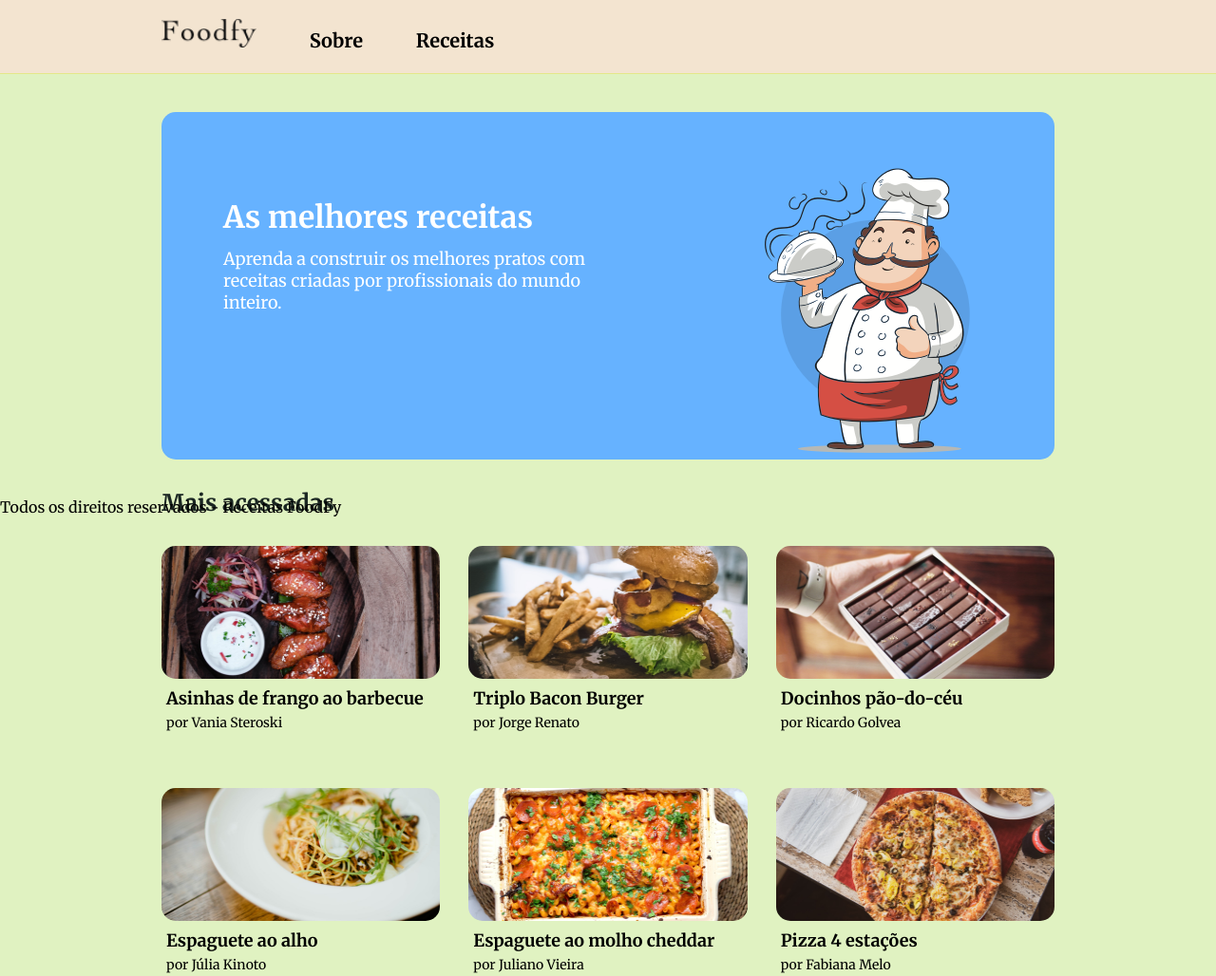
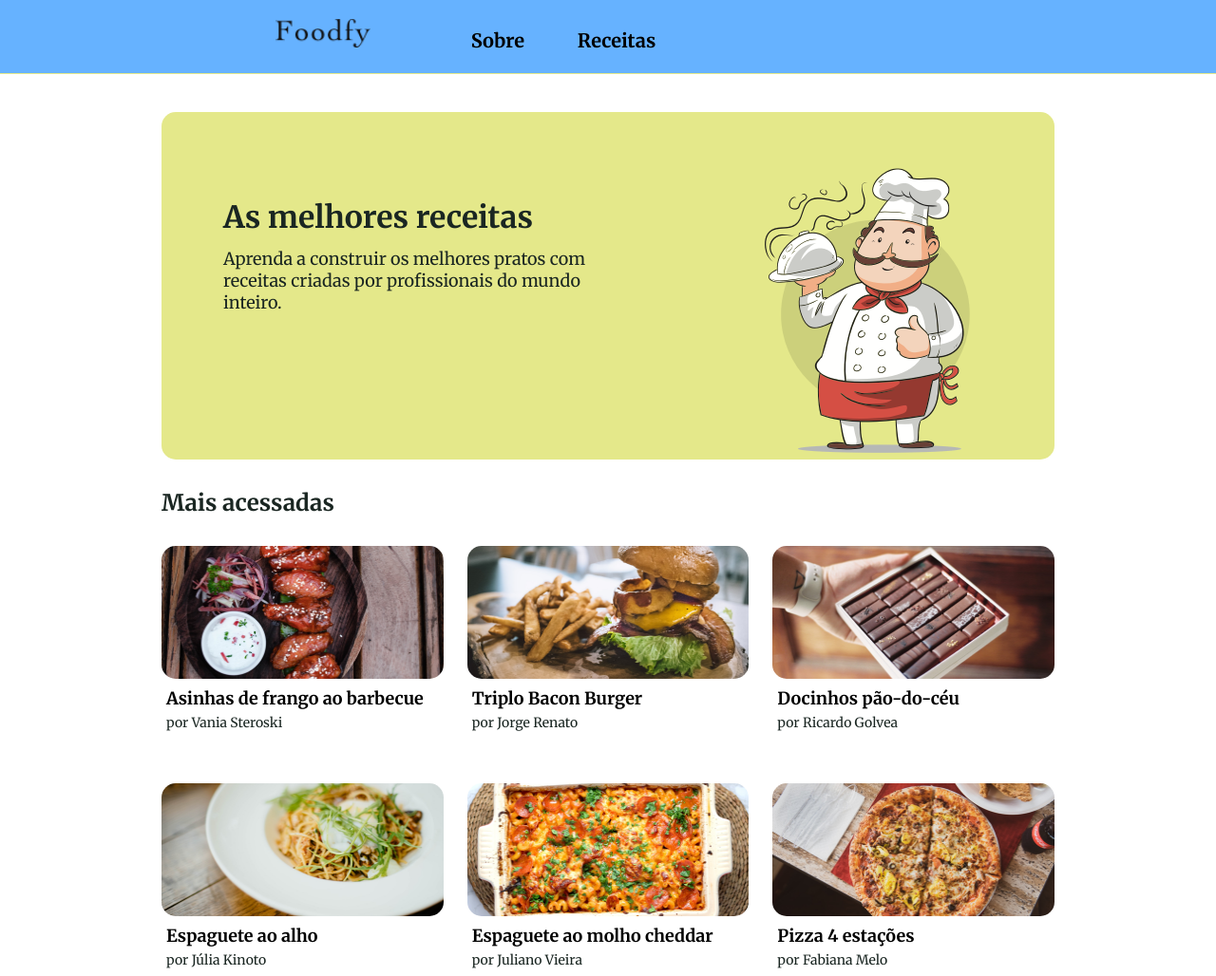
Before and after one commit to polyanetuag/FoodFy, a plain HTML site: page index.html in a window 1280 px wide. Shown: the top 1028 px of the page at 95% size. Drawn offline with Linux system fonts and the light colour scheme.

Commit message:
Modificações

```diff
--- a/style.css
+++ b/style.css
@@ -5,20 +5,21 @@
 }
 
 body {
-    background: #E0F2C1;
-    color: black;
+    background: rgba(255, 255, 255, 0.85);
+    color:#1A2622;
     font-family: 'Merriweather', serif;
 }
 
 header {
     padding: 20px;
     border-bottom: 1px solid #E4E88A ;
-    background: rgb(243, 228, 208);
+    background: #66B2FF;
 }
 
 header img {
     width: 100px;
-    margin-left: 150px;
+    margin-left: 270px;
+    margin-right: 50px;
 }
 
 header h2 a {
@@ -29,19 +30,19 @@ header h2 a {
 }
 
 header h2 a:hover {
-    color: blue;
+    color: white;
     transition: 200ms;
 }
 .block {
     margin: 40px auto;
     width: 940px;
     height: 366px;
-    background-color: #66B2FF;
+    background-color:  #E4E88A;
     border-radius: 15px;
 }
 
 #intro {
-    color: white;
+    color:#1A2622;
     width: 940px;
     height: 366px;
     padding-left: 15px;
@@ -79,10 +80,10 @@ header h2 a:hover {
 }
 .recipes {
     max-width: 1000px;
-    margin: 0 auto;
+    margin: 0px auto;
     display: grid;
     grid-template-columns: 1fr 1fr 1fr;
-    gap: 30px;
+    gap: 25px;
 }
 
 .content-block {
@@ -110,9 +111,10 @@ header h2 a:hover {
     padding-left: 5px;
 }
 
-.footer {
+#footer p {
+    height: 62px;
+    margin-top: 600px;
+    background-color: white;
     text-align: center;
-    margin-top: 350px;
-    background-color: white;
-    padding: 15px;
+    line-height: 70px;
 }
```
